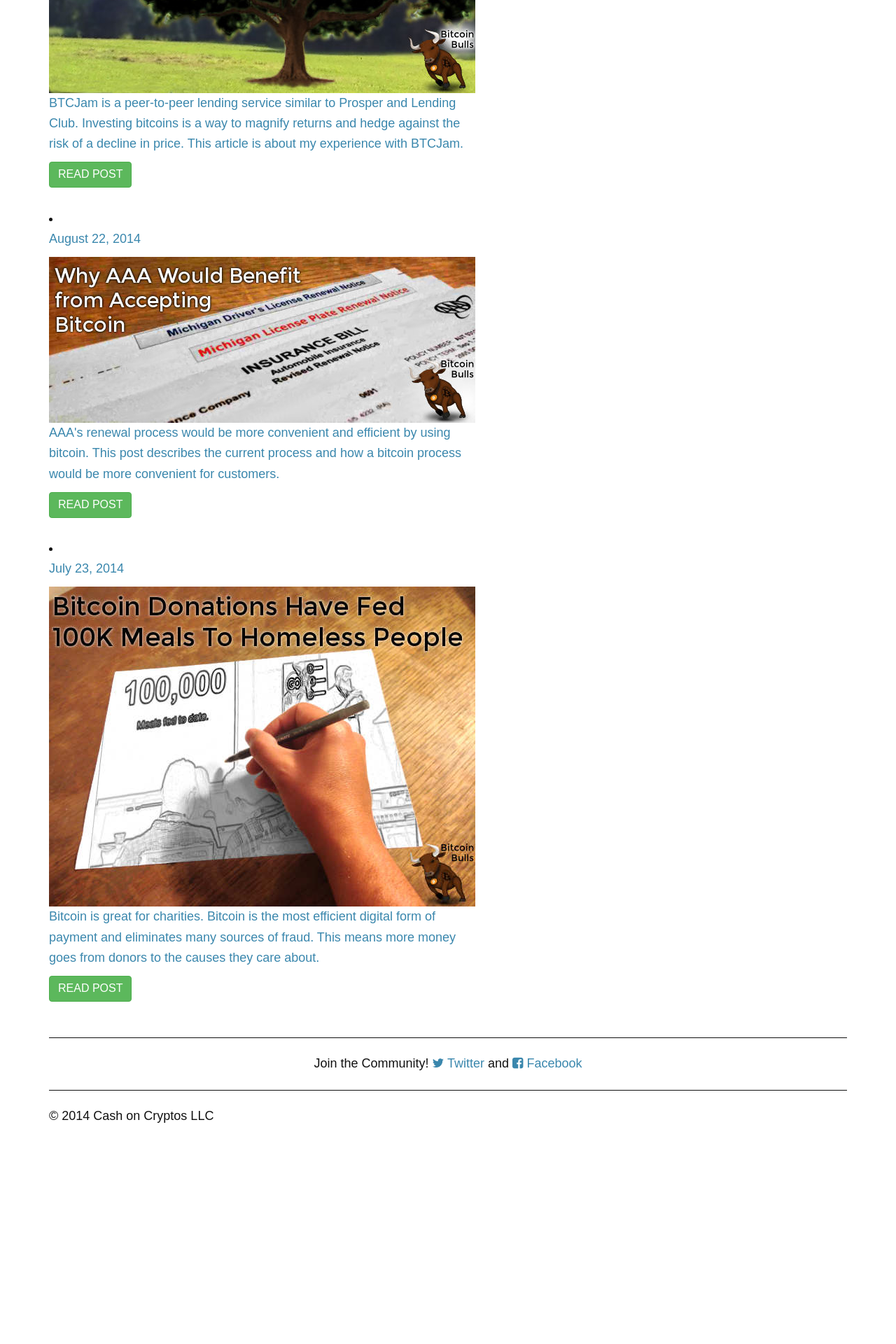
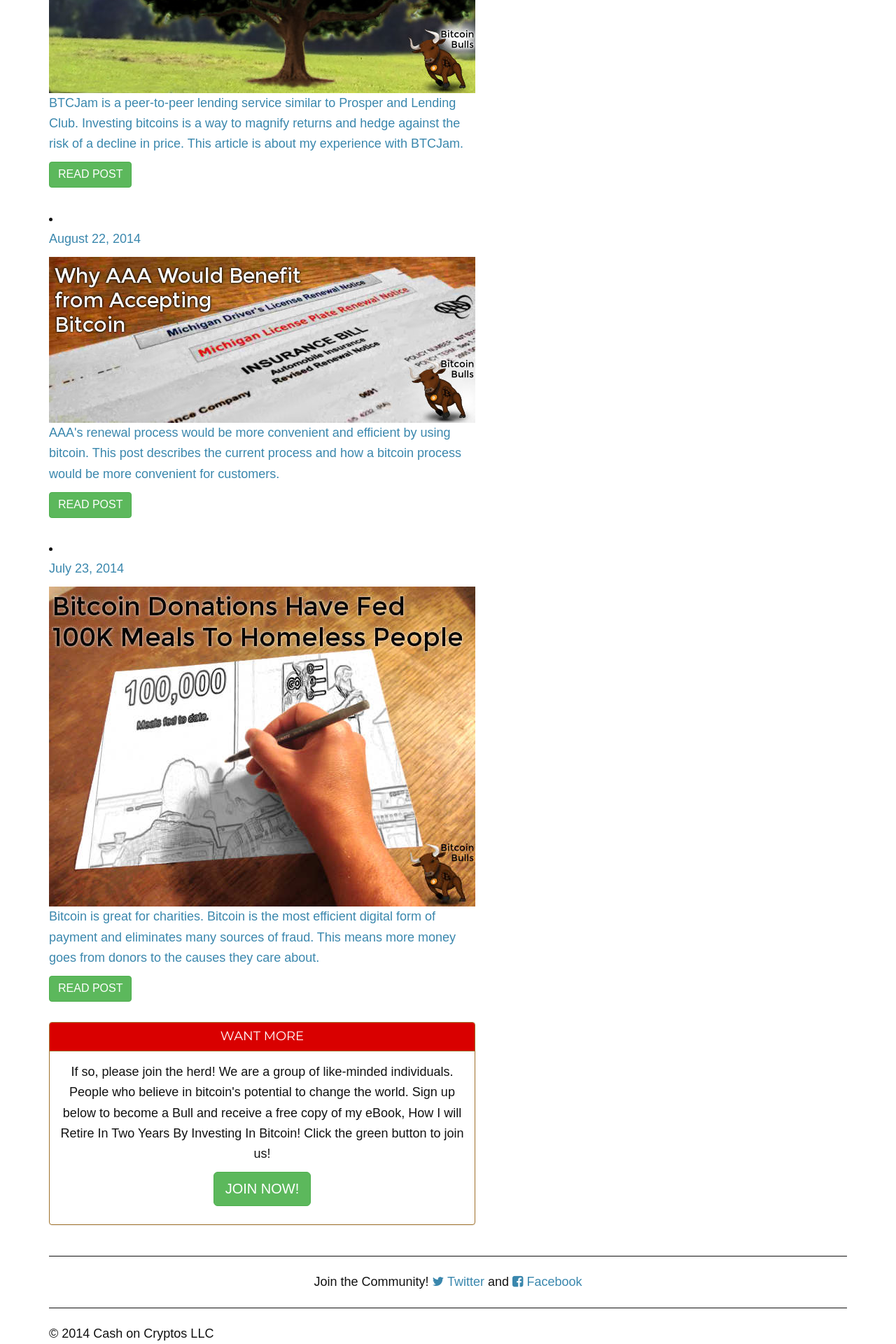
Before and after one commit to davidsilvasmith/bitcoinbulls.net, a Jekyll site: the page built from index.html, in a window 1280 px wide. Shown: the part 2472-4392 px from the top of the page at 70% size. Built offline with Jekyll 4.4.1, drawn with Linux system fonts in a browser that asks for light colours; nearby versions of some CDN libraries; some web fonts are replaced; comment, search, counter and statistics services are not loaded; before the commit the page ends 4081 px from its top, so only the background shows below that.

Commit message:
added sign up to all pages

```diff
--- /dev/null
+++ b/_includes/join-the-herd.html
@@ -0,0 +1,13 @@
+    <div class="panel panel-default">
+      <div class="panel-heading text-center" style="color:#fff;background-color: #d90000;">
+        <h3 class="panel-title">WANT MORE</h3>
+      </div>
+      <div class="panel-body">
+        <p class="text-center">If so, please join the herd! We are a group of like-minded individuals. People who believe in bitcoin's potential to change the world. Sign up below to become a Bull and receive a free copy of my eBook, How I will Retire In Two Years By Investing In Bitcoin! Click the green button to join us!
+        <div class="text-center">
+        {% include request-signup.html param="JOIN NOW!" %}
+      </div>
+
+      </p>
+      </div>
+    </div>
--- a/_layouts/home.html
+++ /dev/null
@@ -1,58 +0,0 @@
----
-layout: default
----
-
-{{content}}
-
-<div class="row">
-  <div class="col-lg-8 col-md-8 col-sm-8 col-xs-12 bb-left-bar" style="height: auto;">
-
-  {% for post in site.posts limit:5 %}
-   {% include blog-post.html %}
-  {% endfor %}
-
-  </div>
-  <div id="sidebar" class="col-lg-4 col-md-4 col-sm-4 col-xs-12">
-    <div style="margin-top:22px;">
-      <img src="/images/branding/bitcoin-bulls-375x358.png" />
-    </div>
-      {% include timely.html %}
-    <div class="panel panel-default">
-      <div class="panel-heading text-center">
-        <h3 class="panel-title">Recent Posts</h3>
-      </div>
-      <div class="panel-body">
-        <ul>
-         {% for post in site.posts limit:5 %}
-           <li><a href="{{ site.url }}{{ post.url }}">{{ post.title }}</a></li>
-         {% endfor %}
-      </ul>
-    </div>
-  </div>
-  </div>
-</div>
-
-<!---
-<div class="row">
-    <div class="col-lg-4 fillable">
-        <a href="/for-businesses/"><span class="link_fill"> </span></a>
-        <h2><i class="fa fa-building"></i> For Businesses</h2>
-        <p>Bitcoin is the cheapest, fastest, and safest way to take bitcoin. Learn how to never again worry about card not present fraud, chargebacks, and reaching a new audience.</p>
-        <p><a class="btn btn-primary" href="/for-businesses/" role="button">Learn more &raquo;</a></p>
-    </div>
-    <div class="col-lg-4 fillable" >
-        <a href="/for-developers/"><span class="link_fill"> </span></a>
-        <h2><i class="fa fa-file-code-o"></i> For Developers</h2>
-        <p>Bitcoin is the easiest way to accept and move money online. Instead of days or weeks it can take hours from starting a payment integration
-        	to accepting customer funds.</p>
-        <p><a class="btn btn-primary" href="/for-developers/" role="button">Learn more &raquo;</a></p>
-    </div>
-    <div class="col-lg-4 fillable">
-        <a href="/for-individuals/"><span class="link_fill"> </span></a>
-        <h2><i class="fa fa-flag"></i> For Individuals</h2>
-        <p>Bitcoin is the best form of money in existence. However USD is pretty darn good. You should care about bitcoin because it is potentially the best investment opportunity of your lifetime. One person spent $27 on Bitcoin. Four years later that investment had grown to over <strong>$500,000</strong> worth. Interested? I know I am.</p>
-        <p><a class="btn btn-primary" href="/for-individuals/" role="button">Learn more &raquo;</a></p>
-    </div>
-</div>
-
--->
--- a/_layouts/sidebar-container.html
+++ b/_layouts/sidebar-container.html
@@ -2,9 +2,25 @@
 layout: default
 ---
 
+{% if page.contentFirst == 1 %}
+  {{content}}
+{% endif %}
+
 <div class="row">
   <div class="col-lg-8 col-md-8 col-sm-8 col-xs-12 bb-left-bar" style="height: auto;">
-  	{{content}}
+    {% if page.contentFirst != 1 %}
+      {{content}}
+    {% endif %}
+
+    {% if page.postsAfterContent > 0 %}
+      {% for post in site.posts limit:page.postsAfterContent %}
+       {% include blog-post.html %}
+      {% endfor %}
+    {% endif %}
+
+    {% if page.includeJoin == 1 %}
+      {% include join-the-herd.html %}
+    {% endif %}
 
   </div>
   <div id="sidebar" class="col-lg-4 col-md-4 col-sm-4 col-xs-12">
--- a/index.html
+++ b/index.html
@@ -1,7 +1,10 @@
 ---
-layout: home
+layout: sidebar-container
 title: Bitcoin Bulls - Bitcoin believers.
 permalink: /
+contentFirst: 1
+postsAfterContent: 5
+includeJoin: 1
 ---
 
 <div class="jumbotron">
```
Also changed, not shown: 404.md (+3 -1 lines), _layouts/post.html (+1 -13 lines), blog.md (+1 -0 lines), what-is-bitcoin.md (+1 -0 lines).
